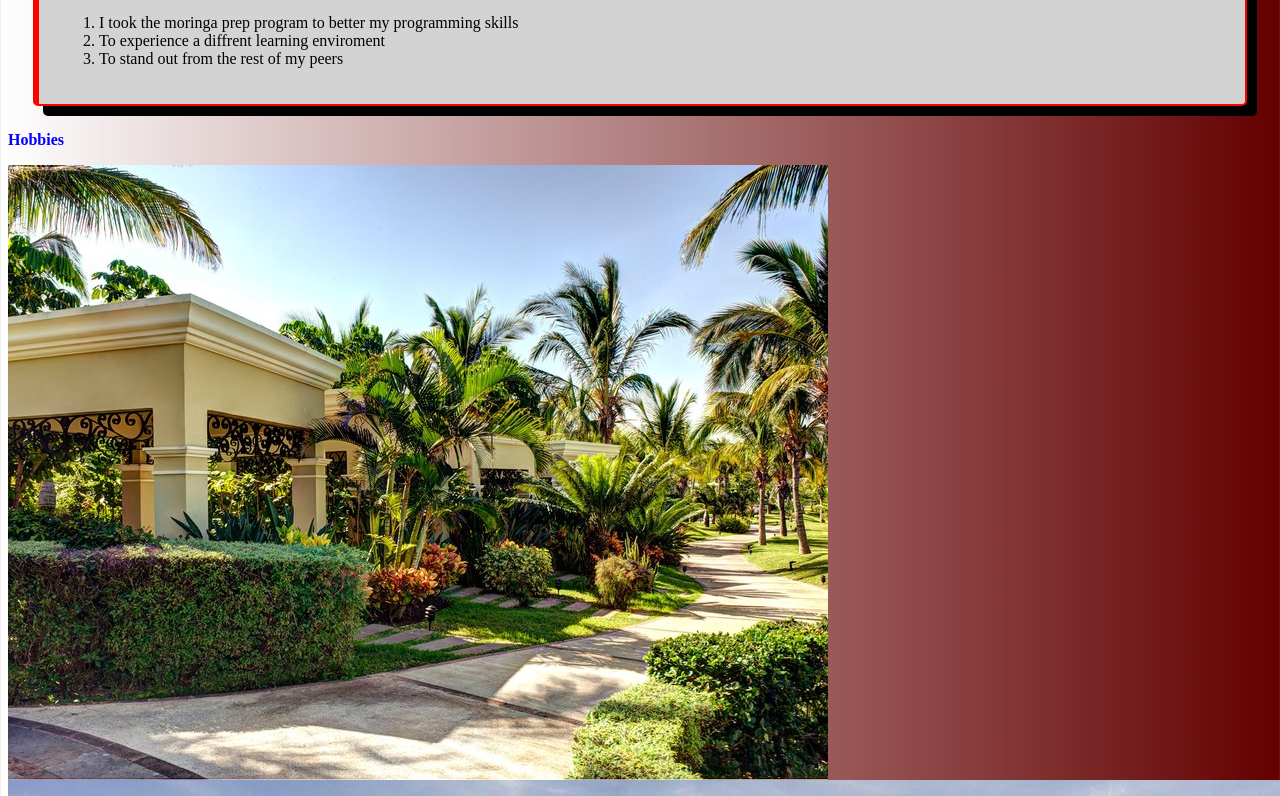
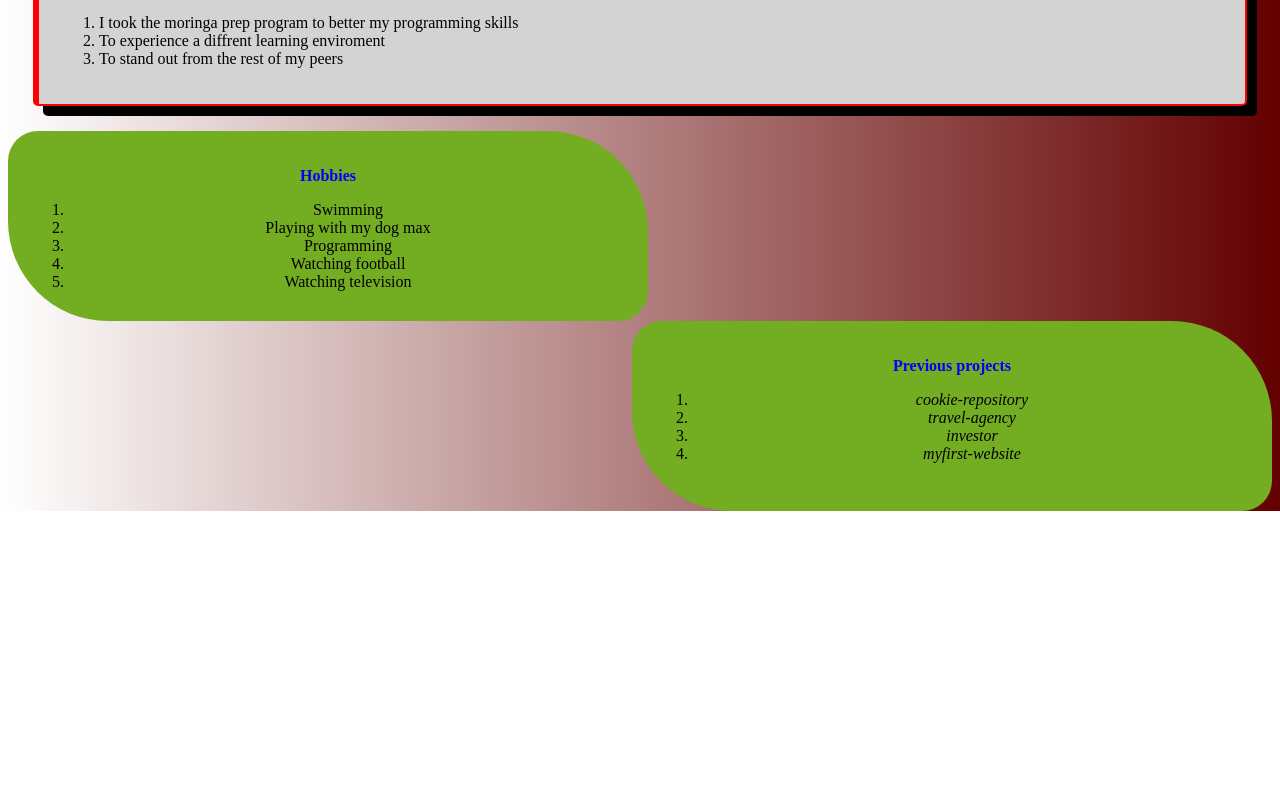
Before and after one commit to ssemazzijustus1998/portfolio-landing, a plain HTML site: page portfolio-landing.html in a window 1280 px wide. Shown: the part 904-1700 px from the top of the page. After the commit the page ends 1415 px from the top, so only its background shows below. Drawn offline with Linux system fonts and the light colour scheme.

Commit message:
added boders and custom designs on the hobies content and the previous projects content

```diff
--- a/css/portfolio-landing.css
+++ b/css/portfolio-landing.css
@@ -61,6 +61,27 @@ box-shadow:  10px 10px ;
   background-color: lightgrey;
   box-shadow:  10px 10px ;
 }
+#border1 {
+
+border-radius: 30px 100px;
+background: #73AD21;
+padding: 20px;
+width: 600px;
+height: 150px;
+border-spacing:  center;
+text-align: center;
+}
+
+#last{
+  border-radius: 30px 100px;
+  background: #73AD21;
+  padding: 20px;
+  width: 600px;
+  height: 150px;
+  border-spacing:  center;
+  text-align: center;
+  float:right;
+}
 .p {
   font-family:  courier;
   text-align:center;
--- a/portfolio-landing.html
+++ b/portfolio-landing.html
@@ -4,9 +4,10 @@
     <title>MY PAGE</title>
   </head>
   <body>
-    <header> <div class="container">
+    <header>
+      <div class="container">
         <img src="images/golf.jpg" style="widith:100%;"><div class="centered">
-       <em>WELCOME TO MY LIFE</em></strong></div></div>
+       <em>JUSTUS SSEMAZZI</em></strong></div></div>
        <div class="topnav">
         <a  class="active" href="#home">Home</a>
         <a   href="#home">About</a>
@@ -33,20 +34,27 @@
               <li>To stand out from the rest of my peers</li>
           </ol>
       </div>
-      <p><span style="color:blue"><strong> Hobbies</strong></span></p>
-        <img src="images/garden1.jpg"alt="A photo of the garden"  >
-        <img src="images/golf.jpg"alt="A photo of the garden"  >
-        <img src="images/lounge.jpg"alt="A photo of the garden"  >
-        <img src="images/outside.jpg"alt="A photo of the garden"  >
-        <img src="images/surfing.jpeg"alt="A photo of the garden"  >
-      <p><span style="color:blue"><strong> Previous projects</strong></span></p>
-        <p> The following are the projects i have done</p>
+        <div id="border1" >
+          <p><span style="color:blue"><strong> Hobbies</strong></span></p>
+            <ol>
+                <li>Swimming</li>
+                <li>Playing with my dog max</li>
+                <li>Programming</li>
+                <li>Watching football</li>
+                <li>Watching television</li>
+            </ol>
+        </div>
+        <div id="last">
+          <p><span style="color:blue"><strong> Previous projects</strong></span></p>
           <ol>
             <li><em> cookie-repository</em></li>
             <li><em> travel-agency</em></li>
             <li><em>investor</em></li>
             <li><em> myfirst-website</em></li>
           </ol>
+        <div id="links">
+
+
 
   </body>
 </html>
```
